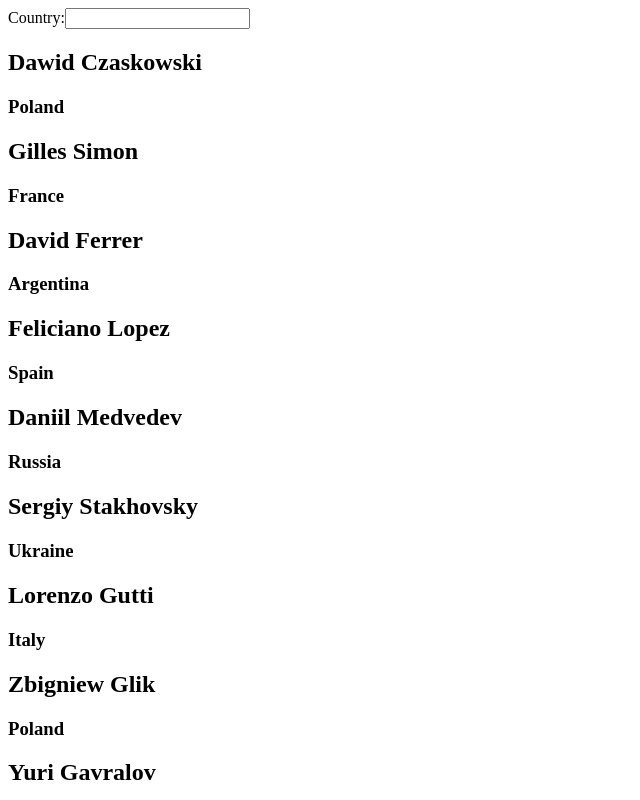
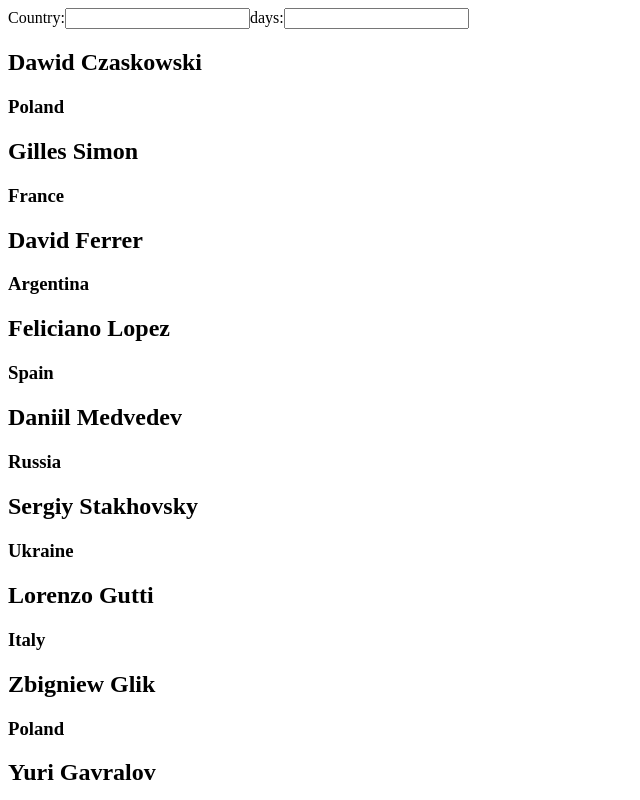
Before and after one commit to ryan50500/language-app-react-typescript-redux-toolkit, a React (Create React App) app: page / in a window 1280 px wide. Shown: the top 800 px of the page, without its empty margins (0-640 px from the left). Built offline with nearby package versions, Linux system fonts and the light colour scheme.

Commit message:
adding 2 filters

```diff
--- a/src/components/Filters.tsx
+++ b/src/components/Filters.tsx
@@ -6,21 +6,26 @@ import { RootState } from '../redux/store'; // Import the RootState type
 
 const Filters = () => {
     const country = useSelector((state: RootState) => state.filters.country);
-    // const days = useSelector((state: RootState) => state.filters.days);
+    const days = useSelector((state: RootState) => state.filters.days);
     const dispatch = useDispatch();
 
 
+    // set teacher country
     const handleCountryChange = (newCountry: string) => {
         dispatch(setCountry(newCountry));
     };
 
+    // set days available
+    const handleDaysChange = (newDays: string) => {
+        dispatch(setDays(newDays));
+    };
 
     // Use useEffect to log changes to the state
     useEffect(() => {
         // console.log('Country state changed:', country);
         // console.log('Availability state changed:', days);
         // You can perform further actions or checks here based on state changes.
-    }, [country]);
+    }, [country, days]);
 
 
     return (
@@ -34,6 +39,14 @@ const Filters = () => {
                 />
             </label>
             {/* Rest of your component */}
+            <label>
+                days:
+        <input
+                    type="text"
+                    value={days}
+                    onChange={(e) => handleDaysChange(e.target.value)}
+                />
+            </label>
         </div>
     );
 };
--- a/src/components/TeachersList.tsx
+++ b/src/components/TeachersList.tsx
@@ -6,12 +6,23 @@ import TeachersArray from '../data/TeachersArray'; // Import teacher array
 import { RootState } from '../redux/store';
 
 const TeachersList = () => {
+    // country filter
     const countryFilter = useSelector((state: RootState) => state.filters.country);
+    // days filter
+    const daysFilter = useSelector((state: RootState) => state.filters.days);
 
-    // Filter the teacher array based on the filter criteria
+
+    // Filter based on country
     const newTeacherArray = TeachersArray.filter(teacher => teacher.country.includes(countryFilter));
 
-    const arrayToSend = newTeacherArray.length > 0 ? newTeacherArray : TeachersArray
+    // Filter based on days
+    const newTeacherArray2 = TeachersArray.filter(teacher => teacher.days.includes(daysFilter));
+
+
+    // const arrayToSend = newTeacherArray.length > 0 ? newTeacherArray : TeachersArray
+
+    const arrayToSend = newTeacherArray2.length > 0 ? newTeacherArray2 : TeachersArray
+
 
     return (
         <div>
```
